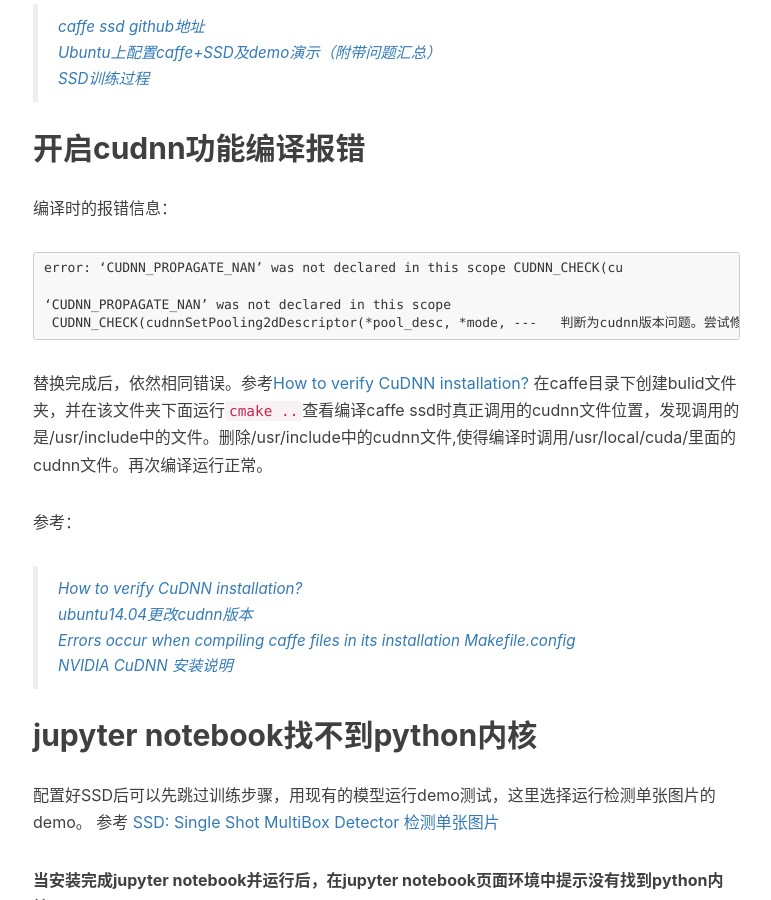
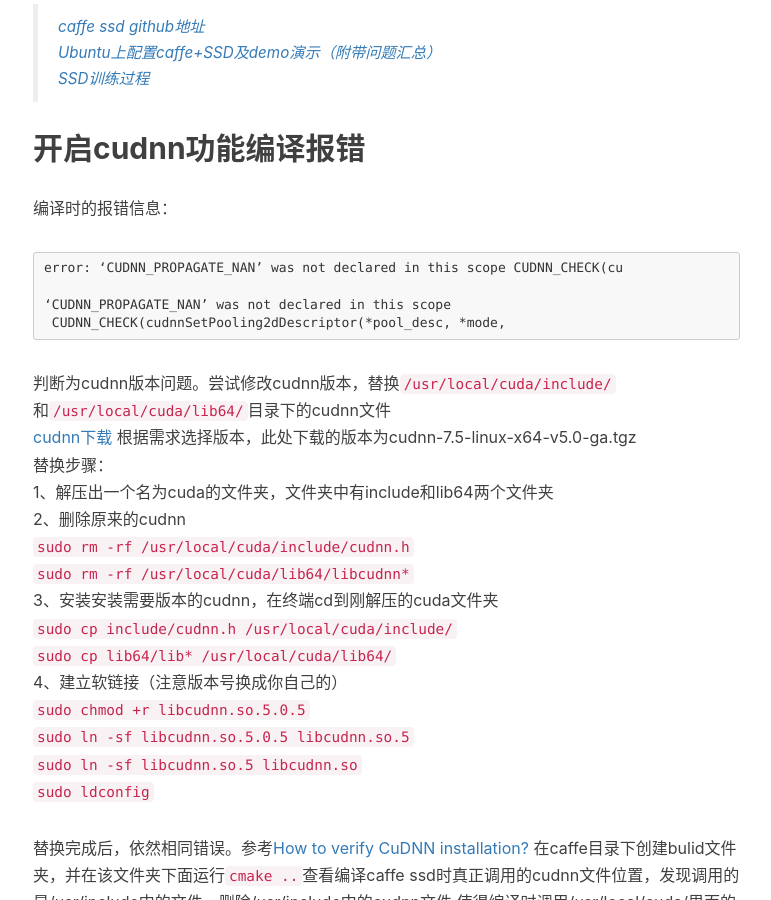
Before and after one commit to TrentQiQ/trentqiq.github.com, a Jekyll site: the page built from _posts/2017-04-17-caffe_SSD.md, in a window 1280 px wide and 900 px high, scrolled down 682 px. Shown: the whole window, without its empty margins (232-1003 px from the left). Built offline with Jekyll 4.4.1, drawn with Linux system fonts in a browser that asks for light colours; nearby versions of some CDN libraries; comment, search, counter and statistics services are not loaded.

Commit message:
modified caffe ssd

````diff
--- a/_posts/2017-04-17-caffe_SSD.md
+++ b/_posts/2017-04-17-caffe_SSD.md
@@ -17,12 +17,13 @@
 
 ## 开启cudnn功能编译报错
 编译时的报错信息：
+```
+error: ‘CUDNN_PROPAGATE_NAN’ was not declared in this scope CUDNN_CHECK(cu
 
-    error: ‘CUDNN_PROPAGATE_NAN’ was not declared in this scope CUDNN_CHECK(cu
+‘CUDNN_PROPAGATE_NAN’ was not declared in this scope
+ CUDNN_CHECK(cudnnSetPooling2dDescriptor(*pool_desc, *mode,
+```
 
-    ‘CUDNN_PROPAGATE_NAN’ was not declared in this scope
-     CUDNN_CHECK(cudnnSetPooling2dDescriptor(*pool_desc, *mode,
----
 判断为cudnn版本问题。尝试修改cudnn版本，替换`/usr/local/cuda/include/`和`/usr/local/cuda/lib64/`目录下的cudnn文件
 [cudnn下载](https://developer.nvidia.com/cuDNN)  根据需求选择版本，此处下载的版本为cudnn-7.5-linux-x64-v5.0-ga.tgz
 替换步骤：
````
